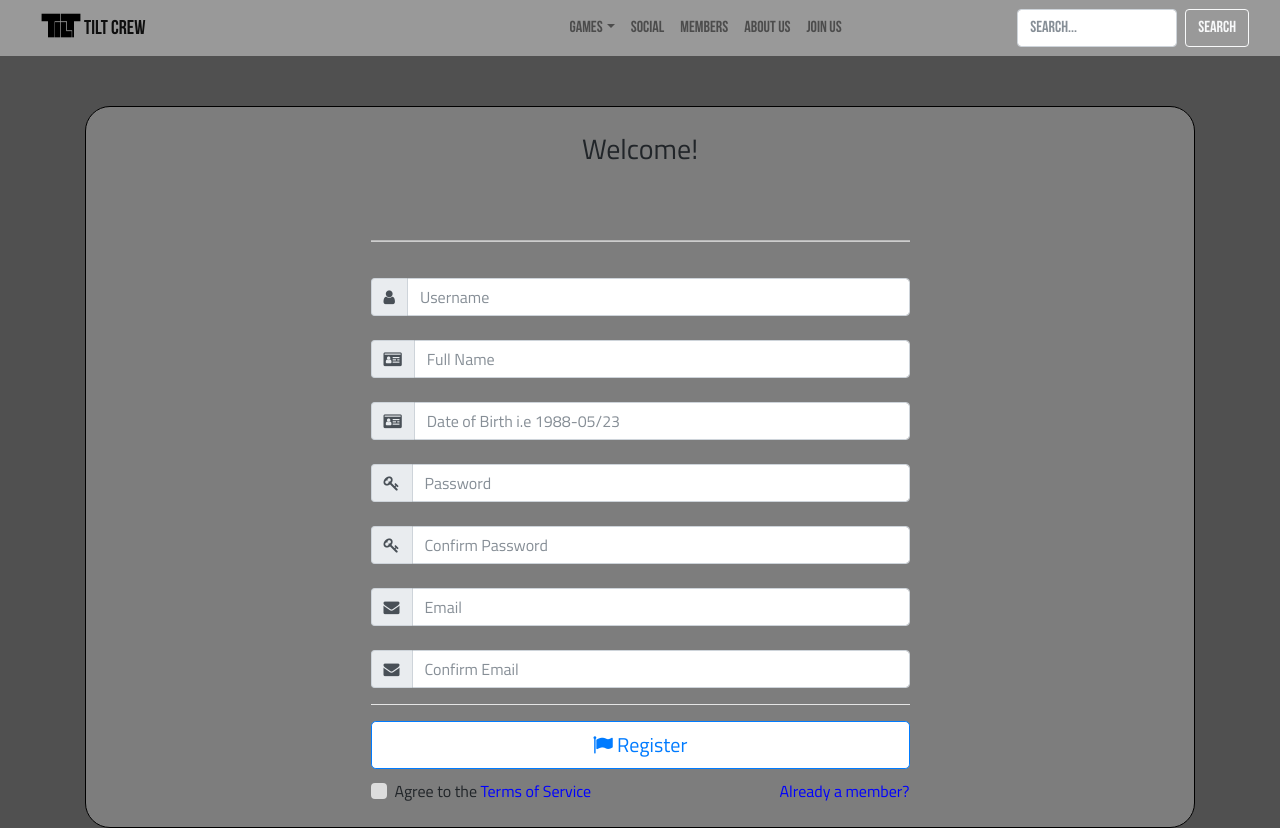
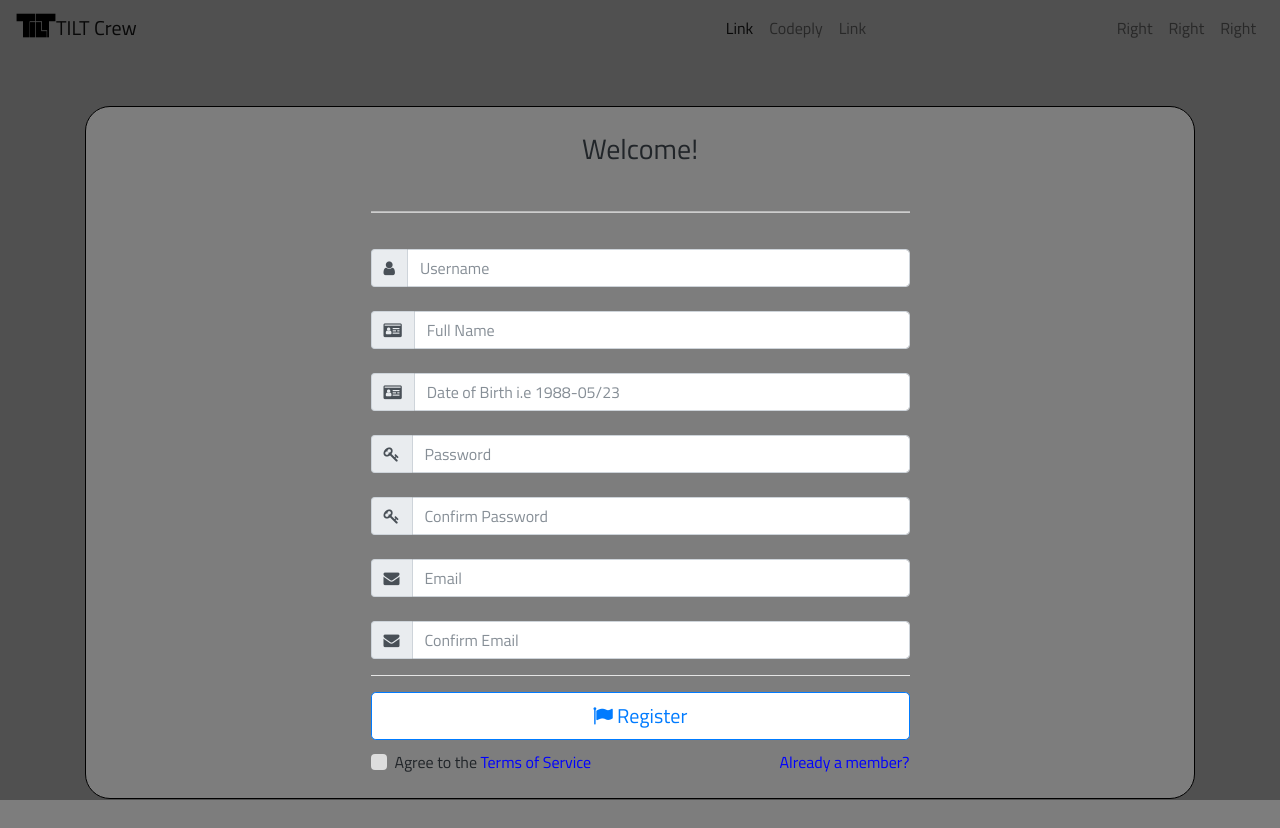
Before and after one commit to Kvixen/tiltcrew, a PHP site: page /register.php in a window 1280 px wide. After the commit the page ends 800 px from the top, so only its background shows below. Run offline with PHP 8.4, Linux system fonts and the light colour scheme; some libraries are stand-ins or nearby versions.

Commit message:
Broken version, dont use.

```diff
--- a/WWW/css/main.css
+++ b/WWW/css/main.css
@@ -1,11 +1,11 @@
 @font-face{
     font-family: "acid";
-    src: url("css/fonts/acid.otf");
+    src: url("fonts/acid.otf");
 }
 
 @font-face{
     font-family: "bebas";
-    src: url("css/fonts/BebasNeue.otf");
+    src: url("fonts/BebasNeue.otf");
 }
 
 body{
@@ -22,12 +22,7 @@ body{
 }
 
 .SelfLinks{
-    margin-left: 400px;
     font-family: "bebas";
-}
-
-.SelfLinks a:hover{
-
 }
 
 .SelfContent{
--- /dev/null
+++ b/WWW/include/css/navbar.css
@@ -0,0 +1,5 @@
+.abs-center-x {
+    position: absolute;
+    left: 50%;
+    transform: translateX(-50%);
+}
--- a/WWW/include/navbar.php
+++ b/WWW/include/navbar.php
@@ -1,42 +1,35 @@
-<nav class="SelfNavbar navbar navbar-expand-lg navbar-light">
-    <div class="container-fluid">
-        <a class="SelfBrand navbar-brand" href="#">
-        <img src="assets/TILT.png" width="40px" height="25px" class="d-inline-block align-top" alt="">
+<?php session_start();?>
+
+<nav class="navbar navbar-light navbar-expand-md bg-faded justify-content-center">
+    <a href="../index.php" class="navbar-brand d-flex w-50 mr-auto">
+    <img src="assets/TILT.png" width="40px" height="25px" class="d-inline-block align-top" alt="">
             TILT Crew
-        </a>
-        <button class="navbar-toggler" type="button" data-toggle="collapse" data-target="#navbarSupportedContent" aria-controls="navbarSupportedContent" aria-expanded="false" aria-label="Toggle navigation">
+    </a>
+    <button class="navbar-toggler" type="button" data-toggle="collapse" data-target="#collapsingNavbar3">
         <span class="navbar-toggler-icon"></span>
-        </button>
-        <div class="collapse navbar-collapse" id="navbarSupportedContent">
-        <ul class="SelfLinks navbar-nav mr-auto">
-            <li class="nav-item dropdown">
-                <a class="SelfDropdown nav-link dropdown-toggle" href="#" id="navbarDropdown" role="button" data-toggle="dropdown" aria-haspopup="true" aria-expanded="false">Games</a>
-                <div class="dropdown-menu" aria-labelledby="navbarDropdown">
-                    <a class="dropdown-item" href="#">Destiny 2</a>
-                    <a class="dropdown-item" href="#">Overwatch</a>
-                    <a class="dropdown-item" href="#">League of Legends</a>
-                    <a class="dropdown-item" href="#">World of Warcraft</a>
-                    <a class="dropdown-item" href="#">Counter Strike: Global Offensive</a>
-                    <a class="dropdown-item" href="#">Player Unknown's Battlegrounds</a>
-                </div>
+    </button>
+    <div class="navbar-collapse collapse" id="collapsingNavbar3">
+        <ul class="navbar-nav mx-auto w-100 justify-content-center">
+            <li class="nav-item active">
+                <a class="nav-link" href="#">Link</a>
             </li>
-            <li class="SelfLink nav-item">
-                <a class="nav-link" href="#">Social</a>
+            <li class="nav-item">
+                <a class="nav-link" href="//codeply.com">Codeply</a>
             </li>
-            <li class="SelfLink nav-item">
-                <a class="nav-link" href="#">Members</a>
-            </li>
-            <li class="SelfLink nav-item">
-                <a class="nav-link" href="#">About us</a>
-            </li>
-            <li class="SelfLink nav-item">
-                <a class="nav-link" href="login.php">Join us</a>
+            <li class="nav-item">
+                <a class="nav-link" href="#">Link</a>
             </li>
         </ul>
-        <form class="form-inline my-2 my-lg-0">
-            <input class="form-control mr-sm-2" type="search" placeholder="Search..." aria-label="Search">
-            <button class="btn btn-outline-light my-2 my-sm-0" type="submit">Search</button>
-        </form>
-        </div>
+        <ul class="nav navbar-nav ml-auto w-100 justify-content-end">
+            <li class="nav-item">
+                <a class="nav-link" href="#">Right</a>
+            </li>
+            <li class="nav-item">
+                <a class="nav-link" href="#">Right</a>
+            </li>
+            <li class="nav-item">
+                <a class="nav-link" href="#">Right</a>
+            </li>
+        </ul>
     </div>
 </nav>
--- a/WWW/register.php
+++ b/WWW/register.php
@@ -1,3 +1,4 @@
+<?php include('include/server.php') ?>
 <!doctype html>
 <html lang="en">
     <head>
@@ -18,9 +19,7 @@
         <div class="container tlt_loginForm">
             <div class="kpx_login">
                 <h3 class="kpx_authTitle">Welcome!</h3>
-                <div class="row kpx_row-sm-offset-3 kpx_socialButtons">
-
-                </div><br>
+                <?php include('include/errors.php') ?>
                 <!--Next row of social media buttons-->
                 <!--Example row so we can use it
                 <div class="row kpx_row-sm-offset-3 kpx_socialButtons">
@@ -54,7 +53,7 @@
 
                 <div class="row kpx_row-sm-offset-3">
                     <div class="col-xs-12 col-sm-6">
-                        <form class="kpx_loginForm" action="" autocomplete="off" method="POST">
+                        <form class="kpx_loginForm" action="register.php" autocomplete="on" method="POST">
                             <div class="input-group">
                                 <span class="input-group-addon"><span class="fa fa-user"></span></span>
                                 <input type="text" class="form-control" name="username" placeholder="Username">
@@ -77,21 +76,21 @@
                             <br>
                             <div class="input-group">
                                 <span class="input-group-addon"><span class="fa fa-key"></span></span>
-                                <input  type="password" class="form-control" name="password" placeholder="Confirm Password">
+                                <input  type="password" class="form-control" name="confirmPassword" placeholder="Confirm Password">
                             </div>
                             <br>
                             <div class="input-group">
                                 <span class="input-group-addon"><span class="fa fa-envelope"></span></span>
-                                <input  type="name" class="form-control" name="password" placeholder="Email">
+                                <input  type="name" class="form-control" name="email" placeholder="Email">
                             </div>
                             <br>
                             <div class="input-group">
                                 <span class="input-group-addon"><span class="fa fa-envelope"></span></span>
-                                <input  type="name" class="form-control" name="password" placeholder="Confirm Email">
+                                <input  type="name" class="form-control" name="confirmEmail" placeholder="Confirm Email">
                             </div>
 
                             <hr class="tlt_seperator"/>
-                            <button class="btn btn-lg btn-outline-primary btn-block tlt_loginButton" type="submit"><i class="fa fa-flag"></i> Register</button>
+                            <button class="btn btn-lg btn-outline-primary btn-block tlt_loginButton" type="submit" name="reg_user"><i class="fa fa-flag"></i> Register</button>
                         </form>
                     </div>
                 </div>
```
Also changed, not shown: WWW/include/server.php (added, +43 -0 lines), WWW/testing.php (added, +57 -0 lines), WWW/.htaccess (added), WWW/README.md (added), WWW/include/errors.php (added).
